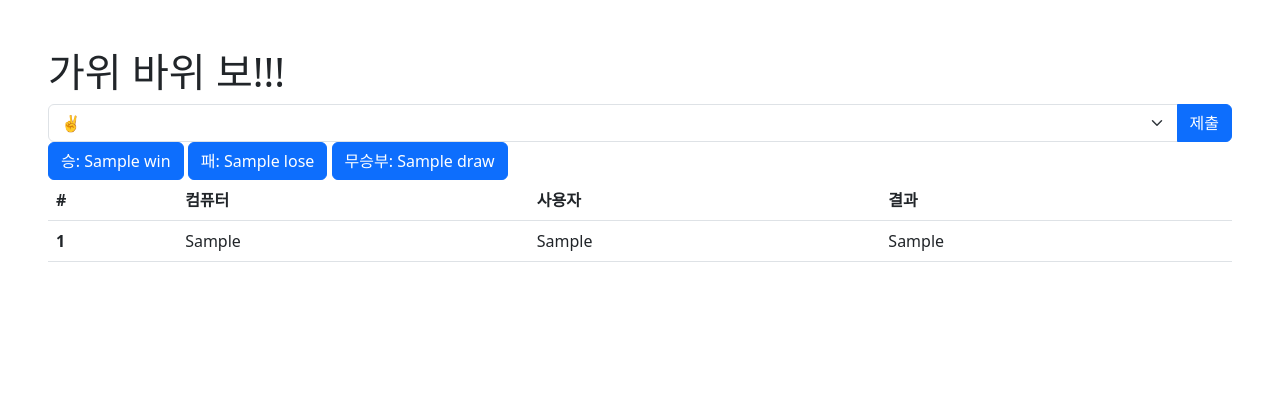
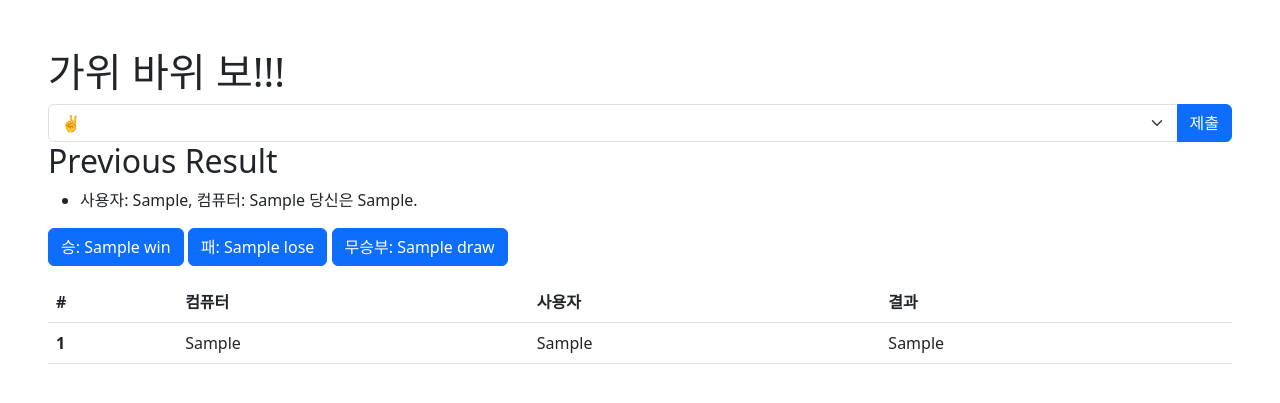
Before and after one commit to Juunsik/python_tasks, a Flask app: template rps_web/templates/index.html in a window 1280 px wide. Shown: the top 403 px of the page. Run offline with Flask 3, Linux system fonts and the light colour scheme; tables that the repository leaves empty hold one stand-in row (values such as "Sample post"); the template is opened without the code that fills it: values that come from a table or form of the project are taken from there, most other values are stand-ins (such as "Sample title", 1, 10 or a date in 2020).

Commit message:
Modify: app.py, index.html
[] 출력 없애기, 과제 완료

```diff
--- a/rps_web/app.py
+++ b/rps_web/app.py
@@ -46,10 +46,11 @@ def judgment(computer, user):
 @app.route("/")
 def home():
     score_list = ScoreBoard.query.all()
-    prev_result = ScoreBoard.query.order_by(ScoreBoard.id.desc()).limit(1).all()
+    prev_result = ScoreBoard.query.order_by(ScoreBoard.id.desc()).limit(1)
     win = len(ScoreBoard.query.filter_by(result="이겼습니다").all())
     lose = len(ScoreBoard.query.filter_by(result="졌습니다").all())
     draw = len(ScoreBoard.query.filter_by(result="비겼습니다").all())
+    print(type(prev_result))
 
     record = {
         "win": win,
--- a/rps_web/templates/index.html
+++ b/rps_web/templates/index.html
@@ -26,11 +26,20 @@
 
     {% if context.prev_result %}
     <div class="border border-secondary-subtle rounded-2 p-2 mt-2 mb-2">
-      <span>{{context.prev_result}}</span>
+      <span>{{context.prev_result[0]}}</span>
     </div>
     {% endif %}
 
-    <div>
+    {% if prev_result %}
+    <h2>Previous Result</h2>
+    <ul>
+        {% for result in prev_result %}
+            <li>{{ result }}</li>
+        {% endfor %}
+    </ul>
+    {% endif %}
+
+    <div class='mb-3'>
       <span class="btn btn-primary">승: {{ context.win }}</span>
       <span class="btn btn-primary">패: {{ context.lose }}</span>
       <span class="btn btn-primary">무승부: {{ context.draw }}</span>
```
